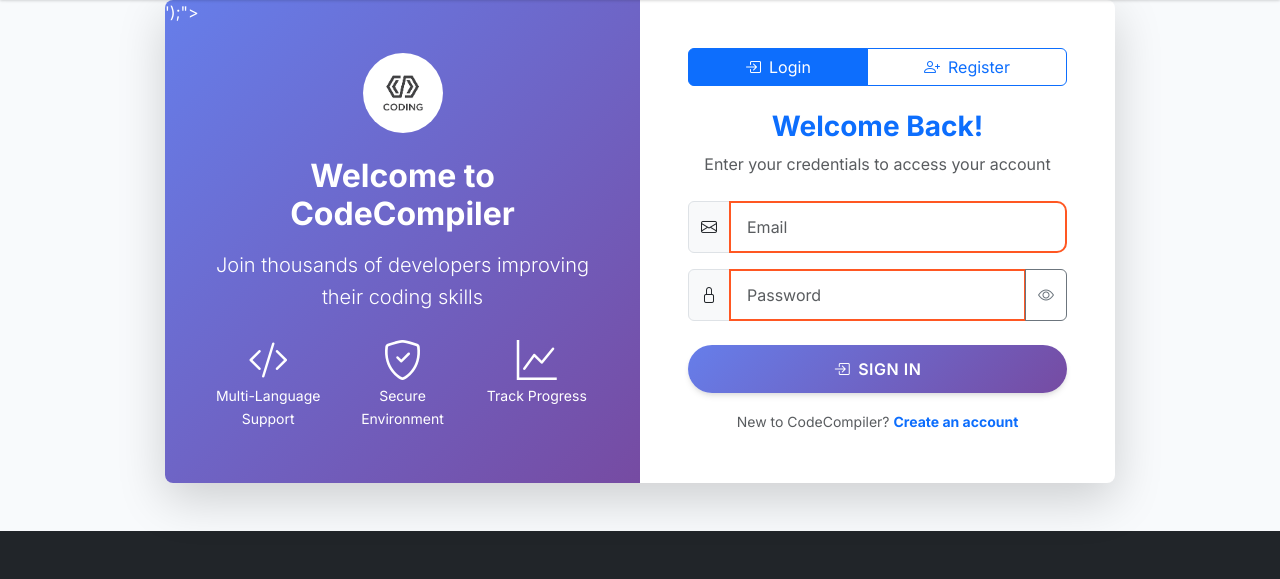
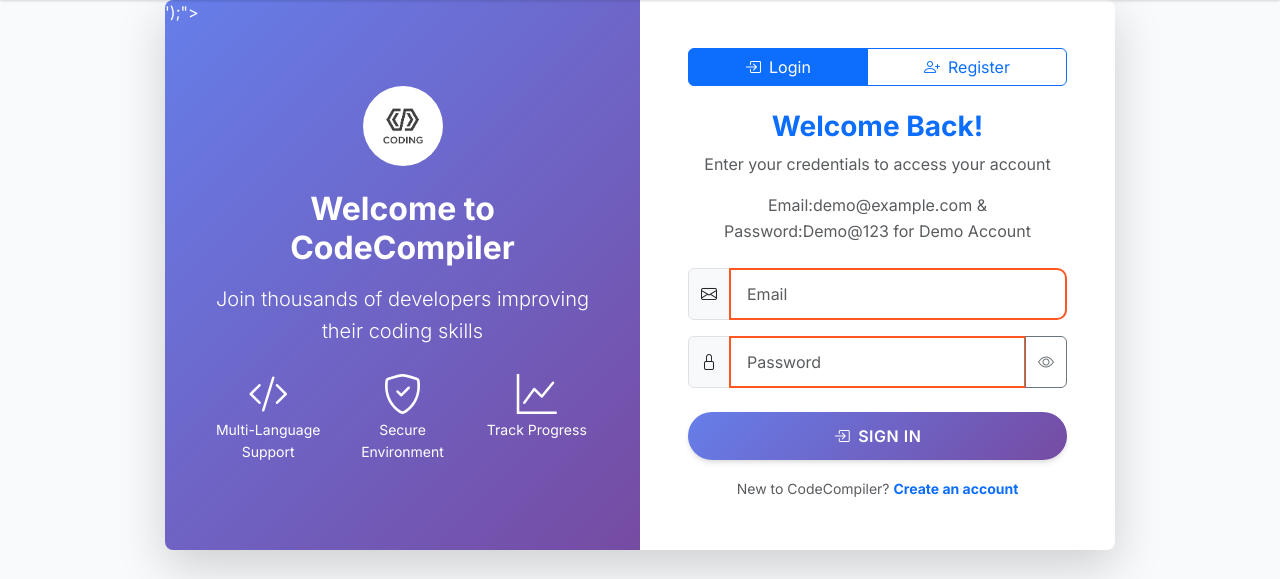
Before and after one commit to Uday175409/BrowserCompiler, a Django app: page /auth/ in a window 1280 px wide. Shown: the part 69-648 px from the top of the page. Run offline with Django 5.2, Linux system fonts and the light colour scheme.

Commit message:
Add demo account credentials to auth page
Added demo account credentials to the login page.

```diff
--- a/templates/auth/auth.html
+++ b/templates/auth/auth.html
@@ -72,6 +72,7 @@
                 <div class="text-center mb-4">
                   <h3 class="fw-bold text-primary">Welcome Back!</h3>
                   <p class="text-muted">Enter your credentials to access your account</p>
+                  <p class="text-muted">Email:demo@example.com & Password:Demo@123 for Demo Account</p>
                 </div>
 
                 <div class="mb-3">
```
